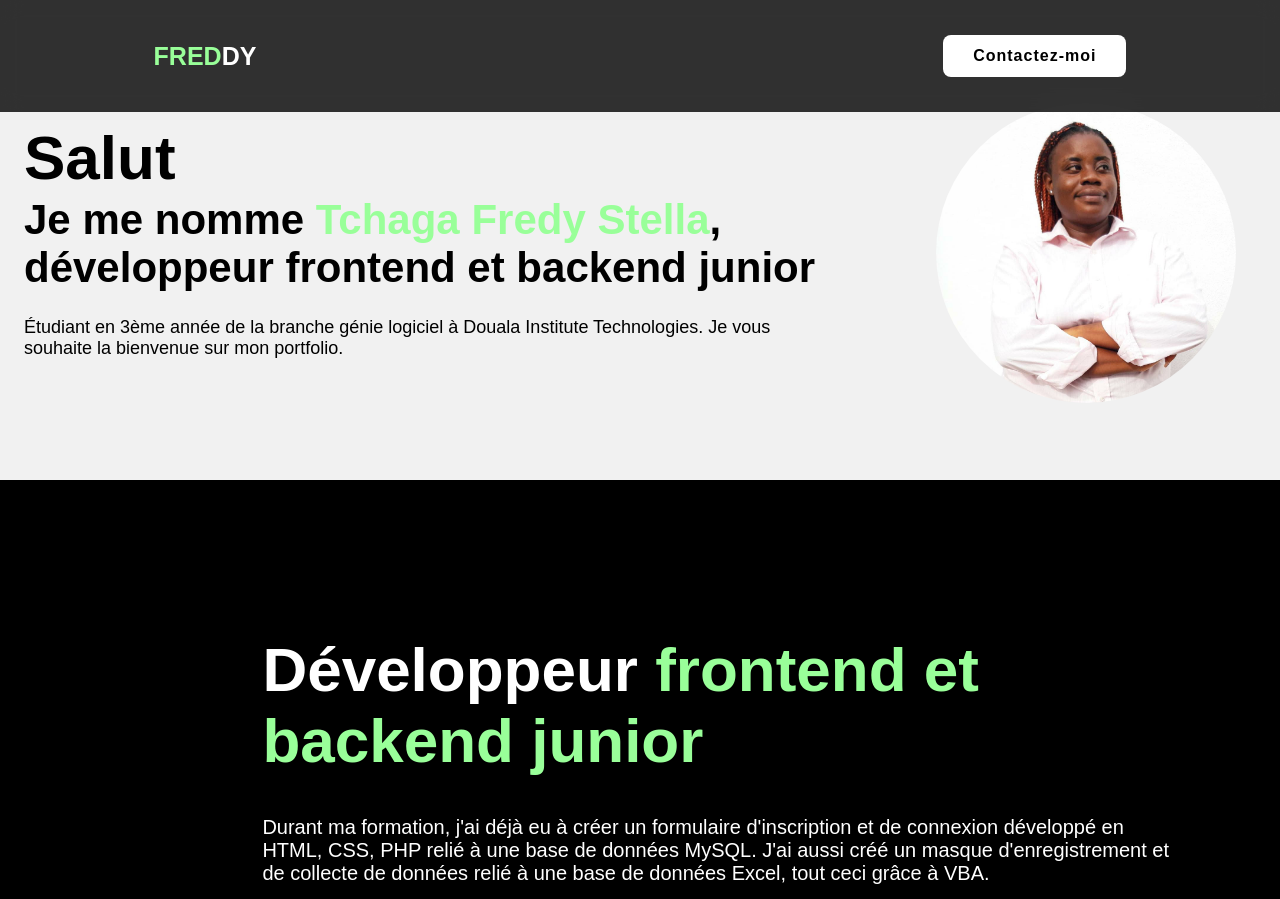
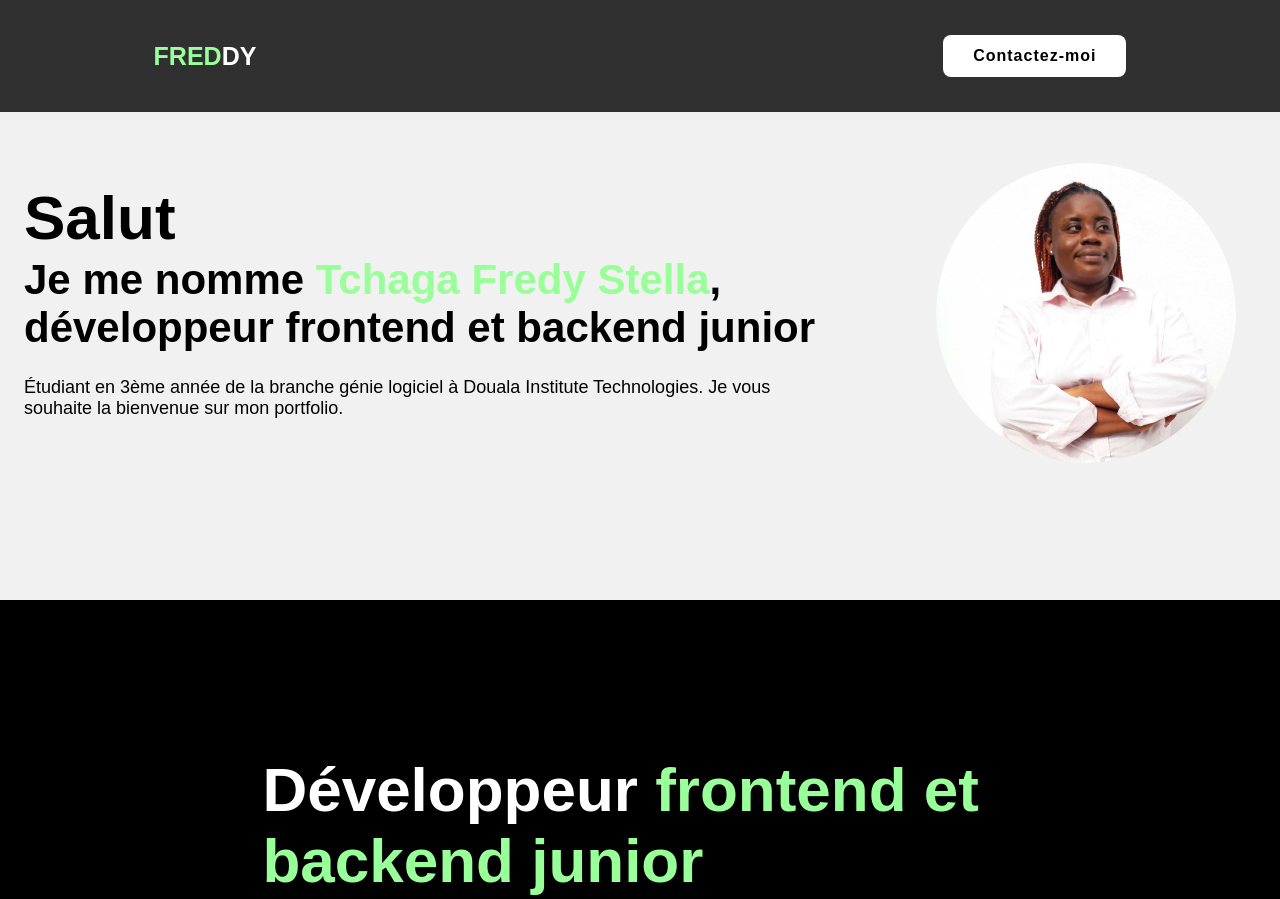
Before and after one commit to stefypk1/portfolio-stella, a plain HTML site: page index.html in a window 1280 px wide. Shown: the top 899 px of the page. Drawn offline with Linux system fonts and the light colour scheme.

Commit message:
modifcation de la hauteur du component home

```diff
--- a/style.css
+++ b/style.css
@@ -67,7 +67,7 @@ span{
     justify-content: center;
     align-items: center;
     width: 100%;
-    min-height: 60vh;
+    min-height: 75vh;
     background: rgb(241, 241, 241);
     display: flex;
     align-items: center;
```
